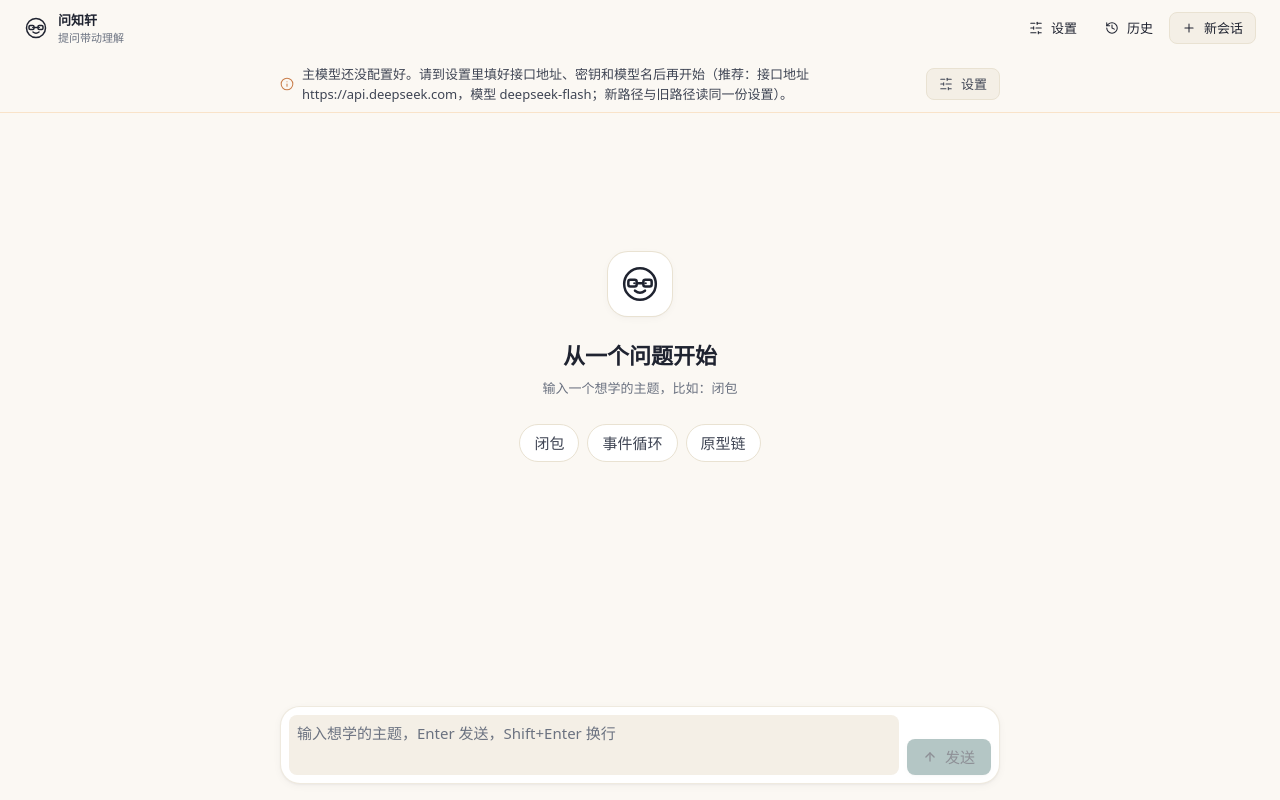
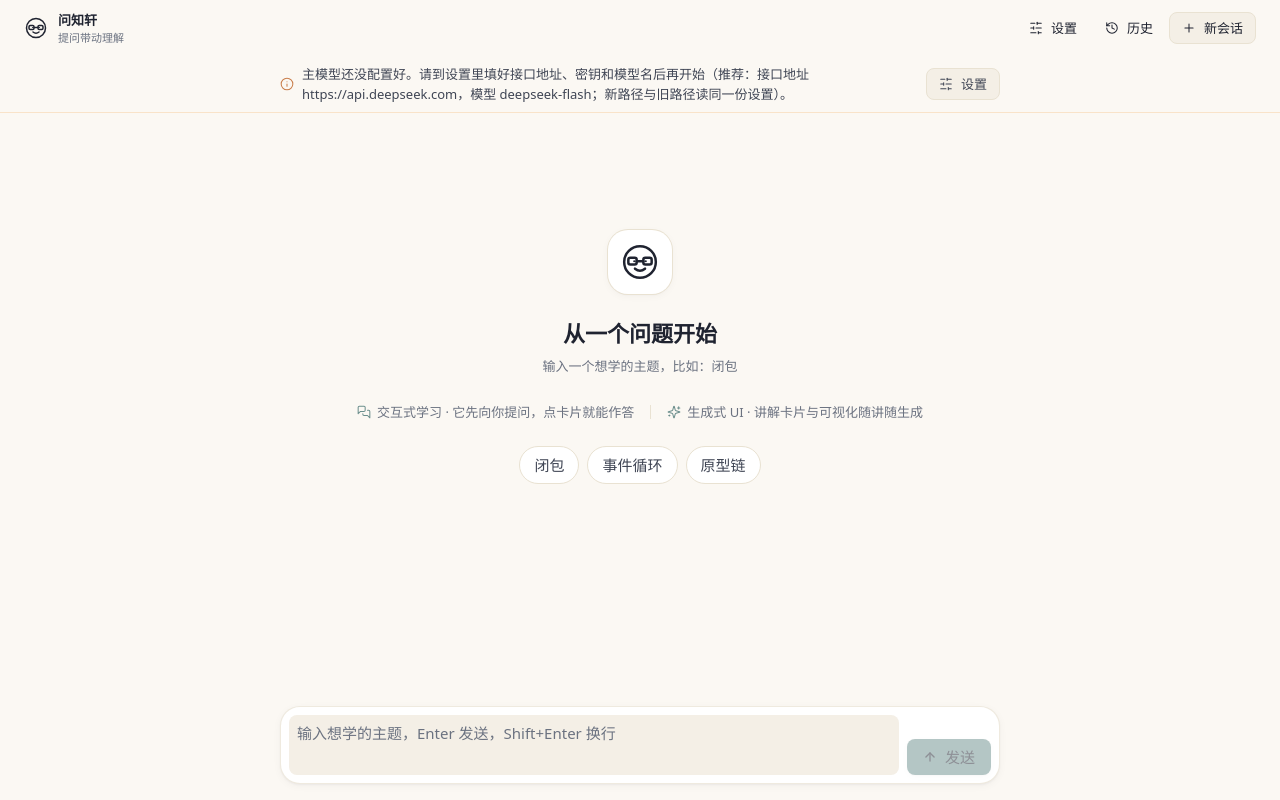
Before and after one commit to TownBoats/wenzhixuan-public, a React (Vite) app: page / in a window 1280 px wide. Built offline with nearby package versions, Linux system fonts and the light colour scheme.

Commit message:
feat(agent): 空状态页新增交互式学习与生成式 UI 特性说明

```diff
--- a/src/locales/en/translation.json
+++ b/src/locales/en/translation.json
@@ -97,6 +97,8 @@
         "tagline": "Understanding through questions",
         "emptyTitle": "Start with a question",
         "emptyState": "Enter a topic you want to learn, e.g. closures",
+        "featureInteractive": "Interactive learning · it asks you first, answer with a tap",
+        "featureGenerative": "Generative UI · explain cards and visuals generated as you learn",
         "suggest": {
           "closure": "Closures",
           "eventLoop": "Event loop",
--- a/src/locales/zh/translation.json
+++ b/src/locales/zh/translation.json
@@ -97,6 +97,8 @@
         "tagline": "提问带动理解",
         "emptyTitle": "从一个问题开始",
         "emptyState": "输入一个想学的主题，比如：闭包",
+        "featureInteractive": "交互式学习 · 它先向你提问，点卡片就能作答",
+        "featureGenerative": "生成式 UI · 讲解卡片与可视化随讲随生成",
         "suggest": {
           "closure": "闭包",
           "eventLoop": "事件循环",
--- a/src/pages/AgentChatPage/AgentChatPage.jsx
+++ b/src/pages/AgentChatPage/AgentChatPage.jsx
@@ -381,6 +381,23 @@ function AgentChatPage() {
                   {t('AgentChat.page.emptyState')}
                 </p>
               </div>
+              {/* 两点提点：交互式学习（追问 + 点卡作答）与生成式 UI（讲解卡片 / 可视化实时生成）。
+                  刻意做轻——一行小字加图标，点到为止，不做成卡片式 feature grid */}
+              {/* w-full 让 max-w-full 有确定参照：父级 items-center 下本行宽度由内容决定，
+                  百分比约束成循环依赖，窄屏会溢出（390px 实测右侧被裁） */}
+              <div className="flex w-full flex-col items-center gap-1.5 text-small text-ink-500 sm:flex-row sm:justify-center sm:gap-4">
+                {/* 文本包一层 min-w-0：inline-flex 里的匿名 flex item 不会换行，
+                    窄屏下会溢出被裁（390px 实测），包一层让它可收缩换行 */}
+                <span className="inline-flex max-w-full items-center gap-1.5">
+                  <Icon name="MessagesSquare" size={14} className="text-sage-500" />
+                  <span className="min-w-0">{t('AgentChat.page.featureInteractive')}</span>
+                </span>
+                <span className="hidden h-3.5 w-px bg-paper-200 sm:block" aria-hidden="true" />
+                <span className="inline-flex max-w-full items-center gap-1.5">
+                  <Icon name="Sparkles" size={14} className="text-sage-500" />
+                  <span className="min-w-0">{t('AgentChat.page.featureGenerative')}</span>
+                </span>
+              </div>
               <div className="flex flex-wrap justify-center gap-2">
                 {SUGGESTION_KEYS.map((key) => {
                   const label = t(key);
```
